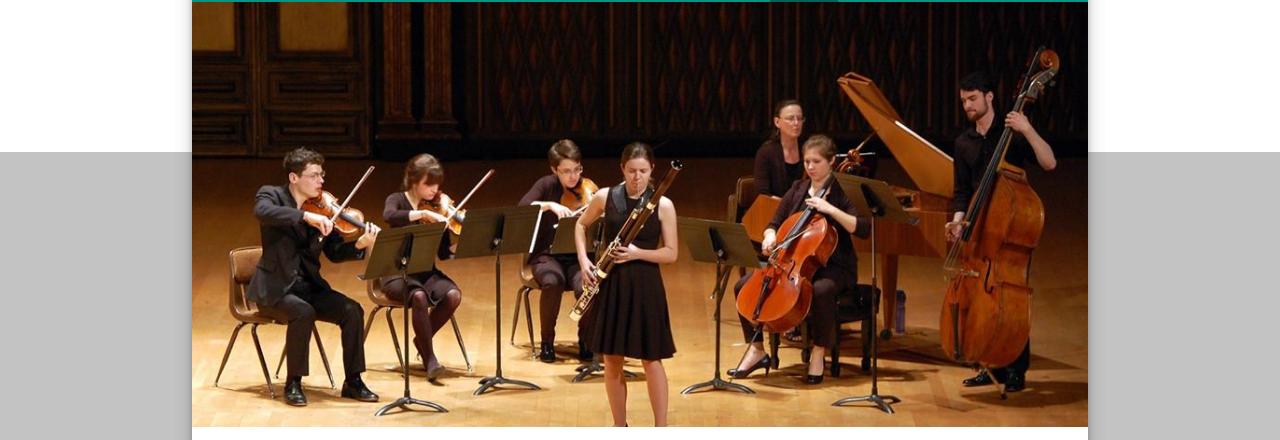
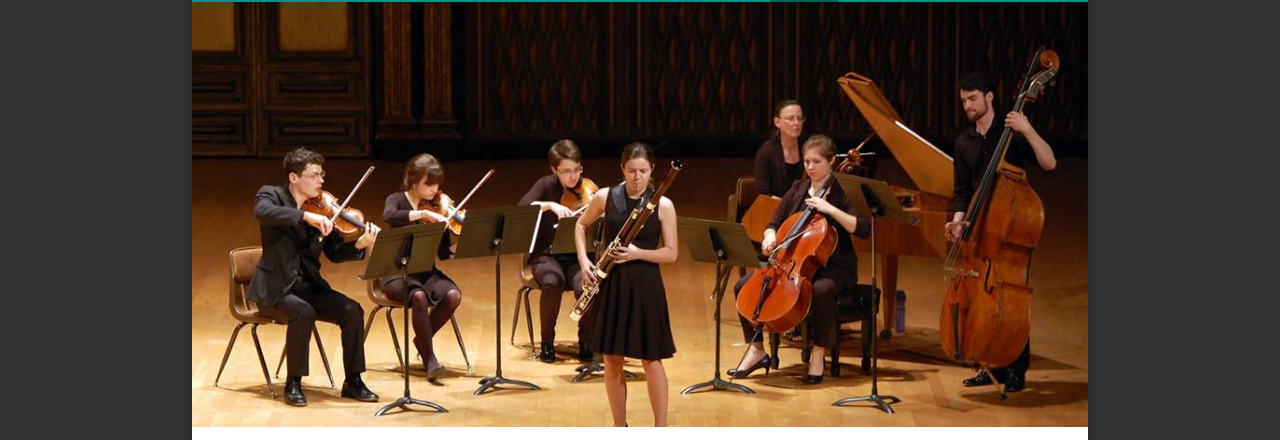
Before and after one commit to zacharyfmarion/ivyringel, a website: page index.html in a window 1280 px wide. Shown: the part 98-538 px from the top of the page. Drawn offline with nearby package versions, Linux system fonts and the light colour scheme; a web font is replaced by a local one.

Commit message:
Change background

```diff
--- a/sass/app.scss
+++ b/sass/app.scss
@@ -54,14 +54,14 @@ a {
 
 body {
   font-family: "Arimo";
-  background: #c3c3c3;
+  background: #333;
 }
 
 .site-container {
 
   .site-background {
     position: fixed;
-    background: #fff;
+    //background: #fff;
     top: 0;
     left: 0;
     right: 0;
```
Also changed, not shown: css/app.css.
